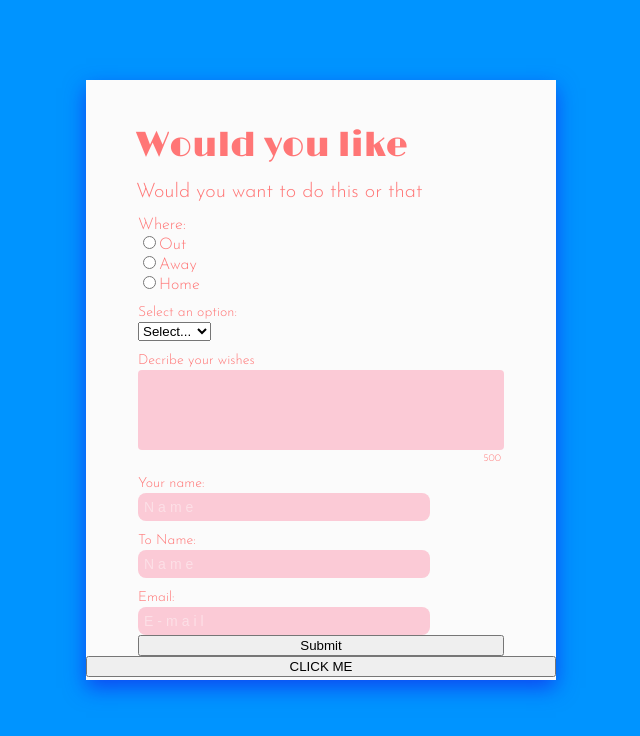
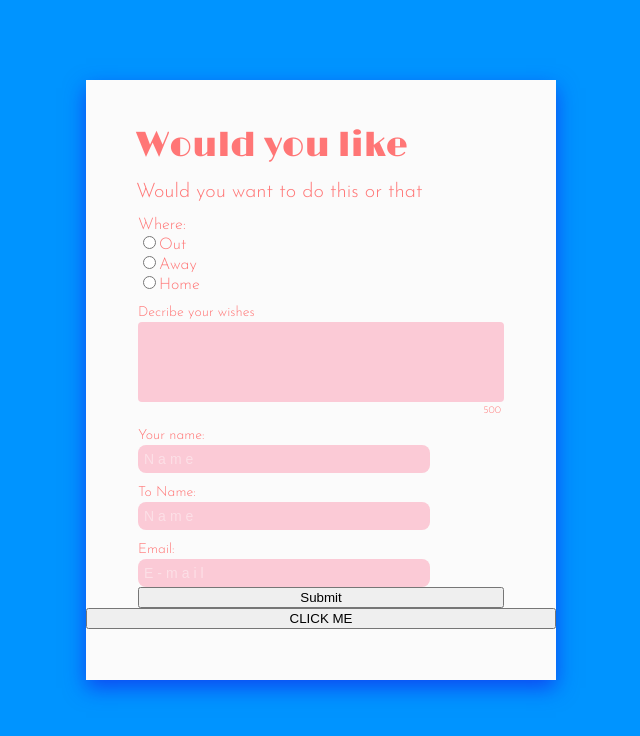
Before and after one commit to JohLeo/cake-crumbs, a React (Create React App) app: page /reply in a window 1280 px wide. Shown: the top 736 px of the page, without its empty margins (319-959 px from the left). Built offline with nearby package versions, Linux system fonts and the light colour scheme.

Commit message:
changed render for dropdown depending on radiobutton choice

```diff
--- a/src/components/Form.tsx
+++ b/src/components/Form.tsx
@@ -37,6 +37,51 @@ const FormToLove: React.FC = () => {
   };
 
   const remainingCharacters = 500 - formData.message.length;
+
+
+  const renderDropdown = () => {
+    if (formData.where === 'out') {
+      return (
+        <select
+          id="dropdown"
+          name="selectedOption"
+          value="{formData.selectedOption"
+          onChange={handleInputChange}
+        >
+          <option value="">Select</option>
+          <option value="dinner">Dinner</option>
+        </select>
+      );
+    } else if (formData.where === 'away') {
+      return (
+        <select
+          id="dropdown"
+          name="selectedOption"
+          value={formData.selectedOption}
+          onChange={handleInputChange}
+        >
+          <option value="">Select</option>
+          <option value="Säffle">Säffle</option>
+        </select>
+      );
+    } else if (formData.where === 'home') {
+      return (
+        <select
+          id="dropdown"
+          name="selectedOption"
+          value={formData.selectedOption}
+          onChange={handleInputChange}
+        >
+          <option value="">Select</option>
+          <option value="Playstation">Playstation</option>
+          <option value="Netflix and chill">Netflix and chill</option>
+        </select>
+      );
+    } else {
+      return null;
+    }
+  };
+
 
   const handleSubmit = (event: React.FormEvent) => {
     event.preventDefault();
@@ -90,20 +135,7 @@ const FormToLove: React.FC = () => {
           </label>
         </TextCont>
 
-        <div>
-          <LabTo htmlFor="dropdown">Select an option:</LabTo>
-          <select
-            id="dropdown"
-            name="selectedOption"
-            value={formData.selectedOption}
-            onChange={handleInputChange}
-          >
-            <option value="">Select...</option>
-            <option value="option1">Option 1</option>
-            <option value="option2">Option 2</option>
-            <option value="option3">Option 3</option>
-          </select>
-        </div>
+        {renderDropdown()}
 
         <TextCont>
           <LabTo htmlFor="message">Decribe your wishes</LabTo>
```
